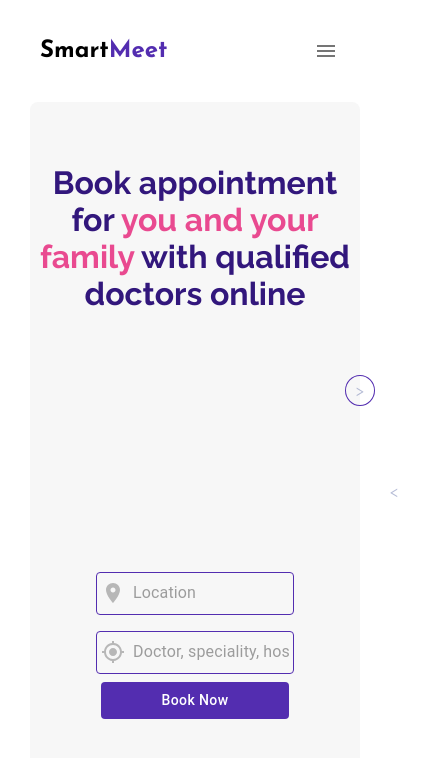
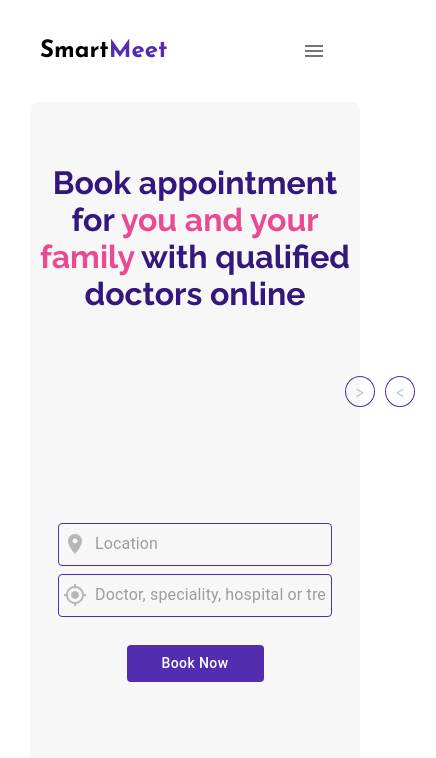
Before and after one commit to khalatevarun/SmartMeet, a React (Create React App) app: page / in a window 390 px wide. Shown: the top 758 px of the page, 436 px wide, since content can reach past the window. Built offline with nearby package versions, Linux system fonts and the light colour scheme.

Commit message:
fix mobile design

```diff
--- a/src/components/hero-section/Carousel.css
+++ b/src/components/hero-section/Carousel.css
@@ -25,13 +25,29 @@
   border: 1px solid;
   border-radius: 100%;
   padding: 0 5px;
+  color: #532db0;
+  margin-left: 16px;
 }
 
 .Categories .alice-carousel__next-btn {
   position: absolute;
   right: 0;
   width: auto;
-  bottom: 100px;
+  bottom: 50px;
+}
+.Categories .alice-carousel__prev-btn-wrapper {
+  border: 1px solid;
+  border-radius: 100%;
+  padding: 0 5px;
+  color: #532db0;
+  margin-right: 16px;
+}
+
+.Categories .alice-carousel__prev-btn {
+  position: absolute;
+  left: 0;
+  width: auto;
+  bottom: 50px;
 }
 
 @media (max-width: 789px) {
--- a/src/components/hero-section/Hero.css
+++ b/src/components/hero-section/Hero.css
@@ -34,6 +34,11 @@
 .locationType .MuiInputBase-root {
   width: 100%;
 }
+.Inputs {
+  display: flex;
+  align-items: center;
+  flex: 1;
+}
 
 @media (max-width: 789px) {
   .Hero {
@@ -44,8 +49,12 @@
     margin: 30px 8px;
   }
   .Location {
+    display: flex;
     flex-direction: column;
     border: none;
+    margin: 40px 20px 100px 20px;
+    width: auto;
+    justify-content: center;
   }
   .verticalLine {
     display: none;
@@ -64,4 +73,13 @@
     padding: 4px 4px;
     margin: 8px 0px;
   }
+  .Inputs {
+    display: block;
+    margin-bottom: 20px;
+  }
+  .MuiButtonBase-root {
+    /* align book now button in center*/
+    width: 50%;
+    align-self: center;
+  }
 }
--- a/src/components/hero-section/Hero.js
+++ b/src/components/hero-section/Hero.js
@@ -41,6 +41,7 @@ const Hero = () => {
       <Carousel />
 
       <div className="Location">
+        <div class="Inputs">
           <div className="locationInput">
             <InputBase
               placeholder="Location"
@@ -68,6 +69,7 @@ const Hero = () => {
               }
             />
           </div>
+        </div>
         <AppointmentButton variant="contained" disableElevation color="#fff">
           Book Now
         </AppointmentButton>
```
Lines whose indentation alone changed are shown as unchanged.
